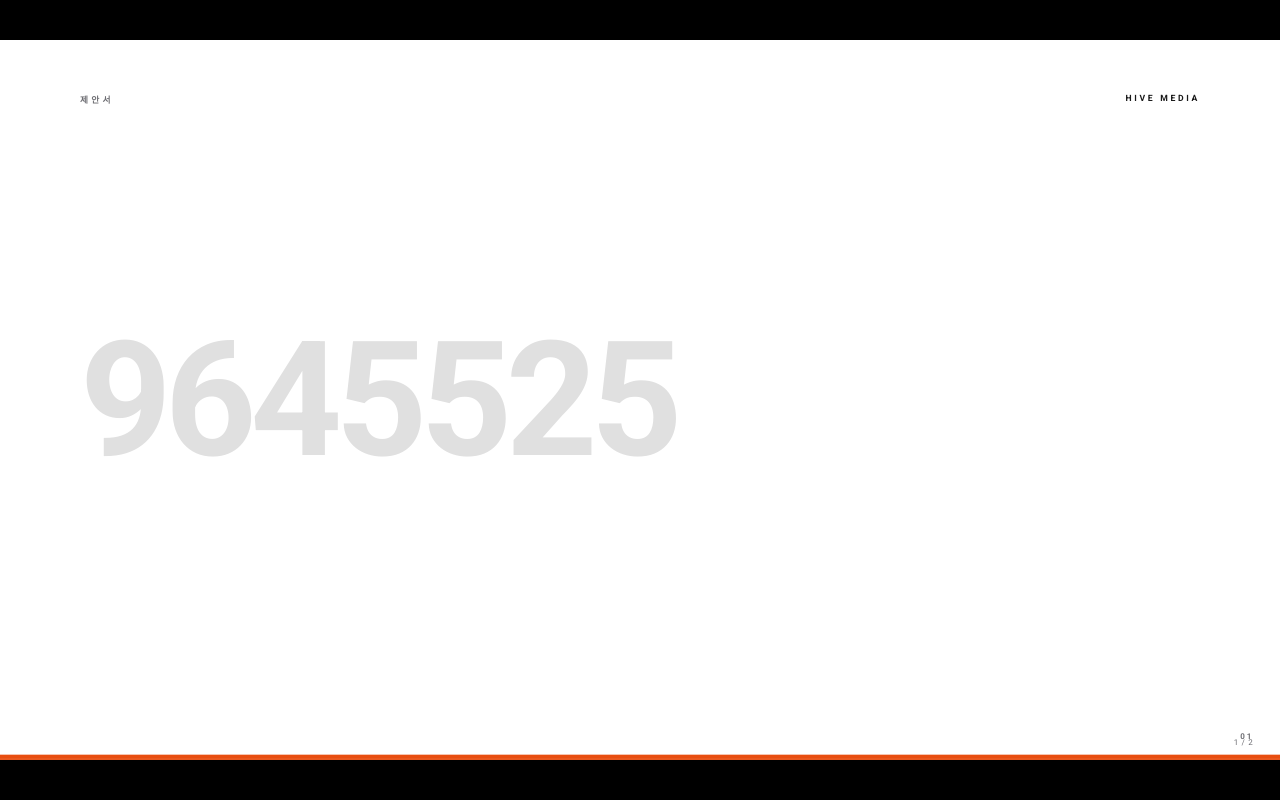
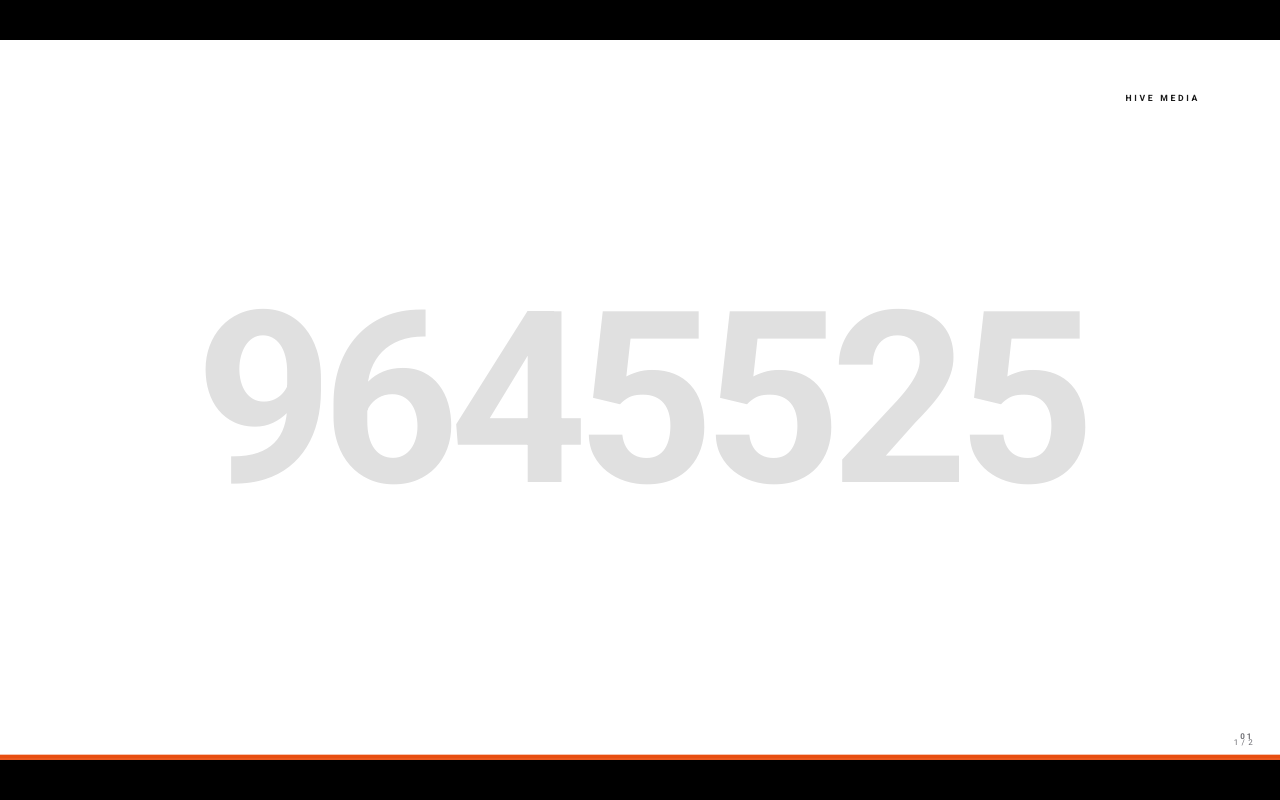
Before and after one commit to minjunbyeon-netizen/service-adproposal-js, a Flask app: template templates/presentation_clean.html in a window 1280 px wide. Run offline with Flask 3, Linux system fonts and the light colour scheme; the template is opened without the code that fills it, so the values that code supplies are empty.

Commit message:
feat: 표지 극단 미니멀 — '제안서'/메타 삭제, 9645525 중앙 360px

```diff
--- a/templates/presentation_clean.html
+++ b/templates/presentation_clean.html
@@ -83,12 +83,10 @@ body{font-family:'Roboto','Noto Sans KR',-apple-system,sans-serif;font-weight:40
 .slide{position:absolute;top:0;left:0;width:100%;height:100%;display:flex;flex-direction:column;justify-content:center;overflow:hidden;visibility:hidden;opacity:0}
 .slide.active{visibility:visible;opacity:1}
 
-/* 커버 — 9645525 코드 (수미상관 셋업) */
-.slide-cover{background:#fff;padding:80px 120px;overflow:hidden;justify-content:space-between}
-.cover-body{display:flex;flex-direction:column;flex:1;justify-content:center;padding:0}
-.cover-label{font-size:13px;color:#6E6E73;letter-spacing:5px;text-transform:uppercase;font-weight:700;position:absolute;top:80px;left:120px}
-.cover-title{font-size:240px;font-weight:700;line-height:0.95;color:#E0E0E0;letter-spacing:-10px;font-family:'Roboto',sans-serif;font-variant-numeric:tabular-nums}
-.cover-meta{font-size:16px;color:#58595B;line-height:1.9;letter-spacing:0.3px;position:absolute;bottom:60px;left:120px}
+/* 커버 — 9645525 코드 (극단 미니멀) */
+.slide-cover{background:#fff;padding:0;overflow:hidden;justify-content:center;align-items:center}
+.cover-body{display:flex;flex-direction:column;width:100%;justify-content:center;align-items:center;padding:0}
+.cover-title{font-size:360px;font-weight:700;line-height:0.9;color:#E0E0E0;letter-spacing:-16px;font-family:'Roboto',sans-serif;font-variant-numeric:tabular-nums;text-align:center}
 .cover-agency{position:absolute;top:80px;right:120px;font-size:13px;color:#1A1A1A;letter-spacing:4px;font-weight:700}
 .cover-bar{position:absolute;bottom:0;left:0;right:0;height:8px;background:#E84E10;z-index:10}
 .cover-pagenum{position:absolute;bottom:28px;right:40px;font-size:12px;font-weight:700;color:#6E6E73;letter-spacing:3px}
@@ -272,16 +270,9 @@ body{font-family:'Roboto','Noto Sans KR',-apple-system,sans-serif;font-weight:40
 <div class="deck" id="deck">
 
 <div class="slide slide-cover active">
-  <div class="cover-label">제안서</div>
   <div class="cover-agency">HIVE MEDIA</div>
   <div class="cover-body">
     <div class="cover-title">9645525</div>
-  </div>
-  <div class="cover-meta">
-    {% if client %}{{ client }}{% endif %}
-    {% if project %}<br>{{ project }}{% endif %}
-    {% if budget %}<br>예산 {{ budget }}{% endif %}
-    {% if duration %} &nbsp;·&nbsp; {{ duration }}{% endif %}
   </div>
   <div class="cover-pagenum">01</div>
   <div class="cover-bar"></div>
```
Also changed, not shown: index.html (+4 -13 lines).
